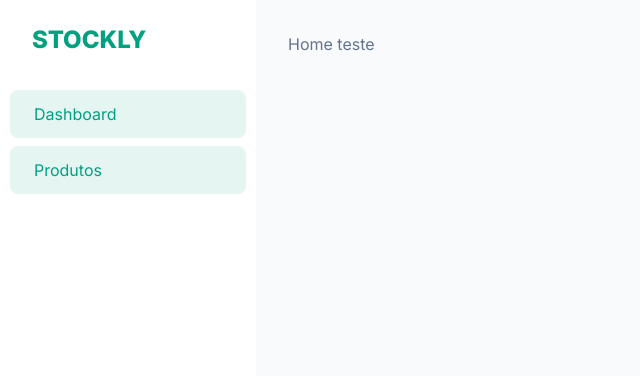
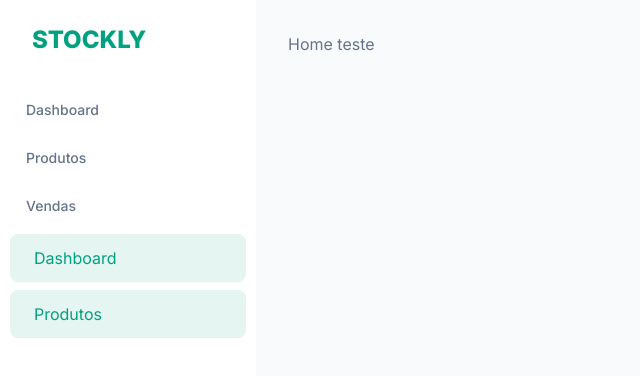
Before and after one commit to araujoerick/stock-manager, a Next.js app: page / in a window 1280 px wide. Shown: the top 376 px of the page, without its empty margins (0-640 px from the left). Built offline with nearby package versions, Linux system fonts and the light colour scheme.

Commit message:
✨ feat: add initial shadcn Button

```diff
--- a/app/_components/sidebar.tsx
+++ b/app/_components/sidebar.tsx
@@ -1,4 +1,5 @@
 import React from "react";
+import { Button } from "./ui/button";
 
 const Sidebar = () => {
   return (
@@ -9,6 +10,15 @@ const Sidebar = () => {
         </h1>
       </div>
       <div className="flex flex-col gap-2 p-2.5">
+        <Button variant="ghost" className="justify-start">
+          Dashboard
+        </Button>
+        <Button variant="ghost" className="justify-start">
+          Produtos
+        </Button>
+        <Button variant="ghost" className="justify-start">
+          Vendas
+        </Button>
         <button className="rounded-lg bg-[#00a180]/10 px-6 py-3 text-left text-[#00a180]">
           Dashboard
         </button>
```
